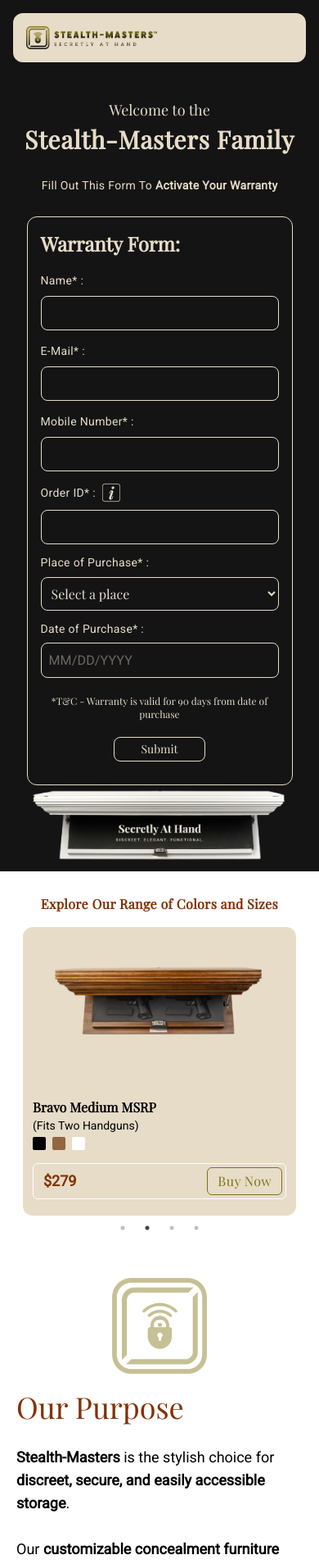
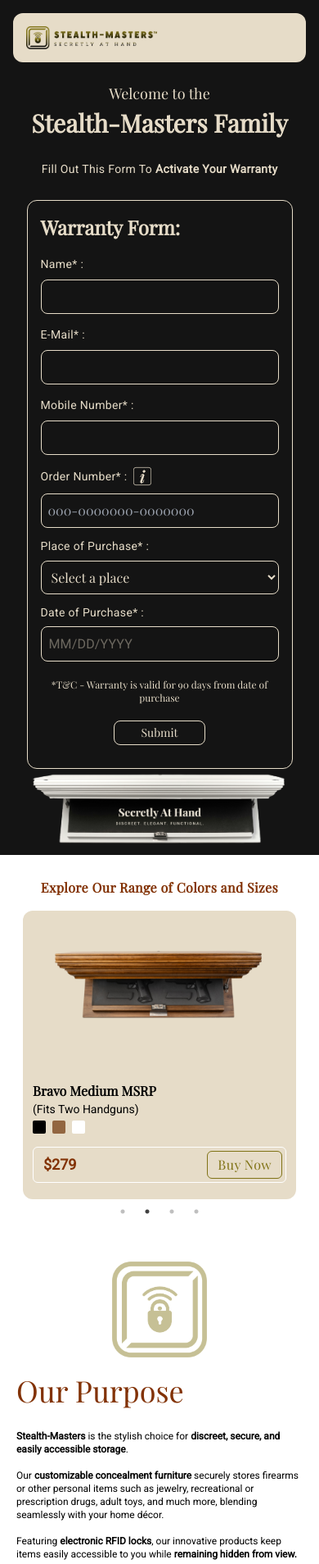
Before and after one commit to TechHowl12/stealthmasters, a React (Create React App) app: page / in a window 390 px wide. Shown: the top 1908 px of the page at 82% size. Built offline with nearby package versions, Linux system fonts and the light colour scheme.

Commit message:
order-id meassage

```diff
--- a/src/Components/Banner.js
+++ b/src/Components/Banner.js
@@ -13,9 +13,9 @@
         <div className='p-4 md:p-0'>
         <Header/>
         </div>
-       <div className='flex flex-col justify-center items-center mt-7'>
+       <div className='flex flex-col justify-center items-center mt-2 sm:mt-7'>
         <h4 className='text-[#E6DCC8] text-lg md:text-xl font-medium'>Welcome to the</h4>
-        <h1 className='text-[#E6DCC8] text-3xl sm:text-4xl md:text-6xl font-semibold mt-1 tracking-wide'>Stealth-Masters Family</h1>
+        <h1 className='text-[#E6DCC8] text-3xl sm:text-4xl md:text-6xl font-semibold mt-1'>Stealth-Masters Family</h1>
        </div>
        <div className='w-5/6 mx-auto mt-4 relative'>
         <Form setRegister={setRegister}/>
--- a/src/Components/Form.js
+++ b/src/Components/Form.js
@@ -246,7 +246,7 @@
                   className="font-normal roboto text-sm md:text-lg tracking-wide flex items-center gap-x-2"
                   htmlFor="order"
                 >
-                  Order ID* :
+                  Order Number* :
                   <span className="relative">
                     <img
                       onMouseEnter={() => setIsHover(true)}
@@ -257,8 +257,9 @@
                       className="cursor-pointer"
                     />
                     {isHover && (
-                      <span className="absolute sm:whitespace-nowrap md:whitespace-nowrap top-1/2 left-full transform -translate-y-1/2 ml-2 transition bg-[#E6DCC8] text-[#141414] text-xs py-1 px-2 rounded-md opacity-100 pointer-events-none duration-300">
-                        Check your Amazon Email for Order ID
+                      <span className="absolute whitespace-nowrap sm:whitespace-nowrap md:whitespace-nowrap top-1/2 left-full transform -translate-y-1/2 ml-2 transition bg-[#E6DCC8] text-[#141414] text-xs py-1 px-2 rounded-md opacity-100 pointer-events-none duration-300">
+                        <span className="block md:inline">Check your Amazon Order</span>
+                        <span className="block md:inline"> Details for Order Number</span>
                       </span>
                     )}
                   </span>
@@ -273,6 +274,7 @@
                   value={formState.order}
                   type="text"
                   name="order"
+                  placeholder="000-0000000-0000000"
                   className="w-full border border-[#E6DCC8] bg-[#141414] rounded-lg p-2 mt-2"
                 />
               </div>
--- a/src/Components/Purpose.js
+++ b/src/Components/Purpose.js
@@ -15,7 +15,7 @@
         <h1 className="text-[#823205] mt-5 md:mt-0 font-medium text-4xl md:text-6xl">
           Our Purpose
         </h1>
-        <p className="roboto sm:text-md text-lg mt-7">
+        <p className="roboto text-xs sm:text-sm md:text-lg mt-7">
           <strong>Stealth-Masters</strong> is the stylish choice for <strong>discreet, secure, and easily
           accessible storage</strong>.<br/><br/> Our <strong>customizable concealment furniture</strong> securely
           stores firearms or other personal items such as jewelry, recreational
```
